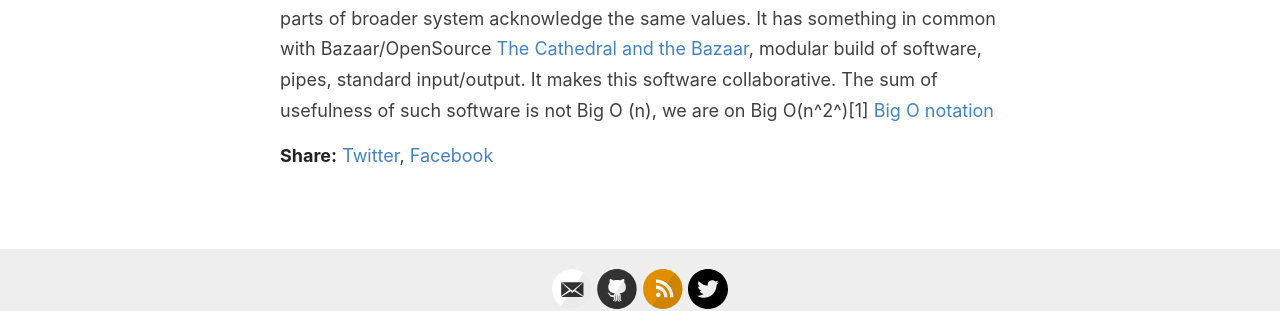
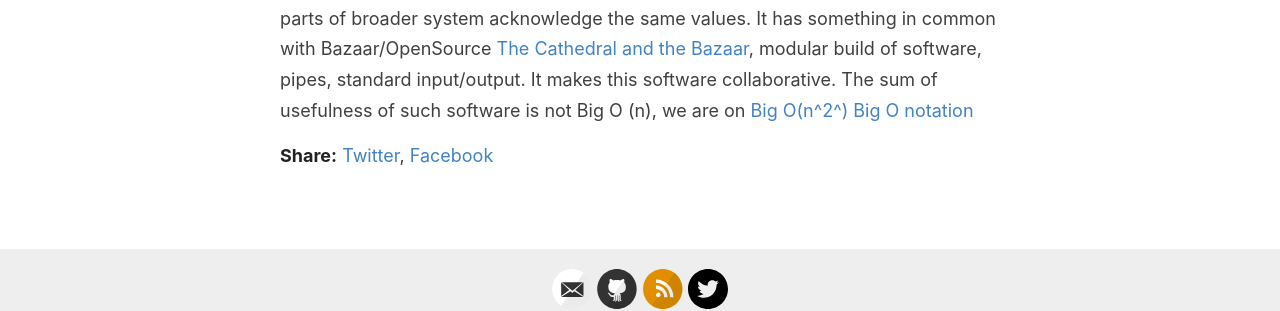
Before and after one commit to elderlybeginner/blog, a Jekyll site: the page built from _posts/2019-11-14-software_synergy.md, in a window 1280 px wide. Shown: the part 562-873 px from the top of the page. Built offline with Jekyll 4.4.1, drawn with Linux system fonts in a browser that asks for light colours; comment, search, counter and statistics services are not loaded.

Commit message:
Update 2019-11-14-software_synergy.md

```diff
--- a/_posts/2019-11-14-software_synergy.md
+++ b/_posts/2019-11-14-software_synergy.md
@@ -9,6 +9,6 @@ People are buying Apple product for different reasons. Maybe you are one of them
 
 There is one thing I do understand. It is the way that Apple integrate its products. The harmony of devices and services make other companies product no fit. This harmony of devices is a gain for consumer.
 
-I feel something similar in regards to Linux, bash, Vim, markdown, pandoc, CLI and GNU Software. There is beautiful **synergy** how this environment works. All these parts of broader system acknowledge the same values. It has something in common with Bazaar/OpenSource [The Cathedral and the Bazaar](https://en.wikipedia.org/wiki/The_Cathedral_and_the_Bazaar), modular build of software, pipes, standard input/output. It makes this software collaborative. The sum of usefulness of such software is not Big O (n), we are on Big O(n^2^)[1]  [Big O notation](https://en.wikipedia.org/wiki/Big_O_notation)
+I feel something similar in regards to Linux, bash, Vim, markdown, pandoc, CLI and GNU Software. There is beautiful **synergy** how this environment works. All these parts of broader system acknowledge the same values. It has something in common with Bazaar/OpenSource [The Cathedral and the Bazaar](https://en.wikipedia.org/wiki/The_Cathedral_and_the_Bazaar), modular build of software, pipes, standard input/output. It makes this software collaborative. The sum of usefulness of such software is not Big O (n), we are on [Big O(n^2^)][1]  [Big O notation](https://en.wikipedia.org/wiki/Big_O_notation)
 
 [1]: I hope one day superscript will work in Jekyll broken markdown (2^10^ is 1024).
```
